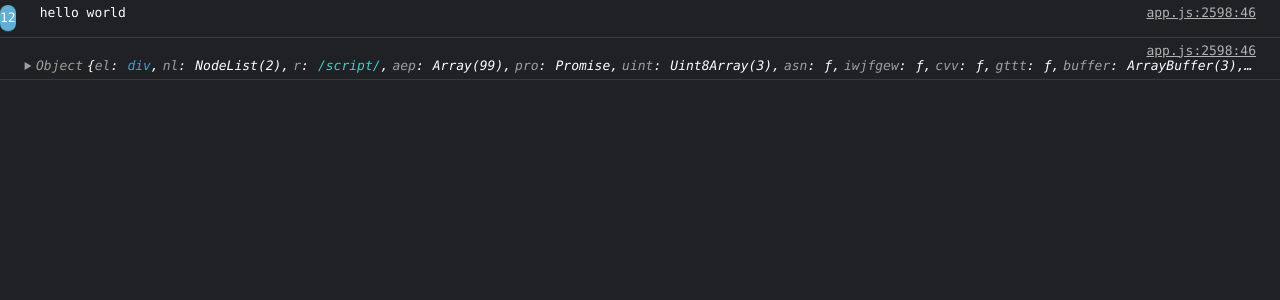
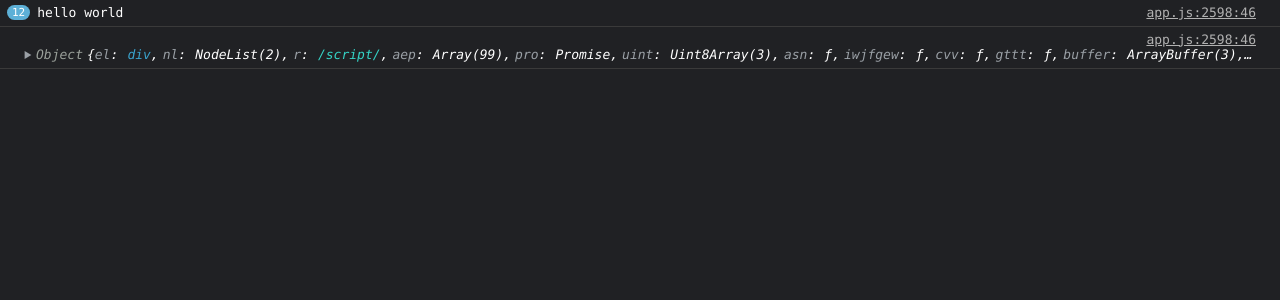
Before and after one commit to tachibana-shin/vue-console-feed, a Vue app: page / in a window 1280 px wide. Shown: the top 300 px of the page. Built offline with nearby package versions, Linux system fonts and the light colour scheme.

Commit message:
fix unstyle count

```diff
--- a/src/components/ConsoleItem.vue
+++ b/src/components/ConsoleItem.vue
@@ -4,7 +4,9 @@
     :class="type ? `console-${type}` : undefined"
     ref="elRef"
   >
-    <span v-if="count" class="console-item console-badge">{{ count }}</span>
+    <span v-if="count && count > 1" class="console-icon console-badge">{{
+      count
+    }}</span>
     <span v-else-if="type" class="console-icon" />
 
     <div
@@ -110,11 +112,6 @@ const Anchor = computed(() => props.anchor ?? $slots.anchor ?? "a")
     color: white;
   }
 
-  .console-badge {
-    background-color: #5db0d7;
-    border-radius: 30px;
-    background-image: none !important;
-  }
   &.console-warn {
     background-color: #f28b82;
   }
@@ -133,6 +130,17 @@ const Anchor = computed(() => props.anchor ?? $slots.anchor ?? "a")
     & + .console-value {
       margin-left: 0;
     }
+  }
+  .console-badge {
+    background-color: #5db0d7;
+    border-radius: 15px;
+    background-image: none;
+    height: 15px;
+    width: auto;
+    font-size: 11px;
+    padding: 0 5px;
+    line-height: 15px;
+    text-align: center;
   }
   .console-value {
     margin-left: (10px + 7px * 2);
```
